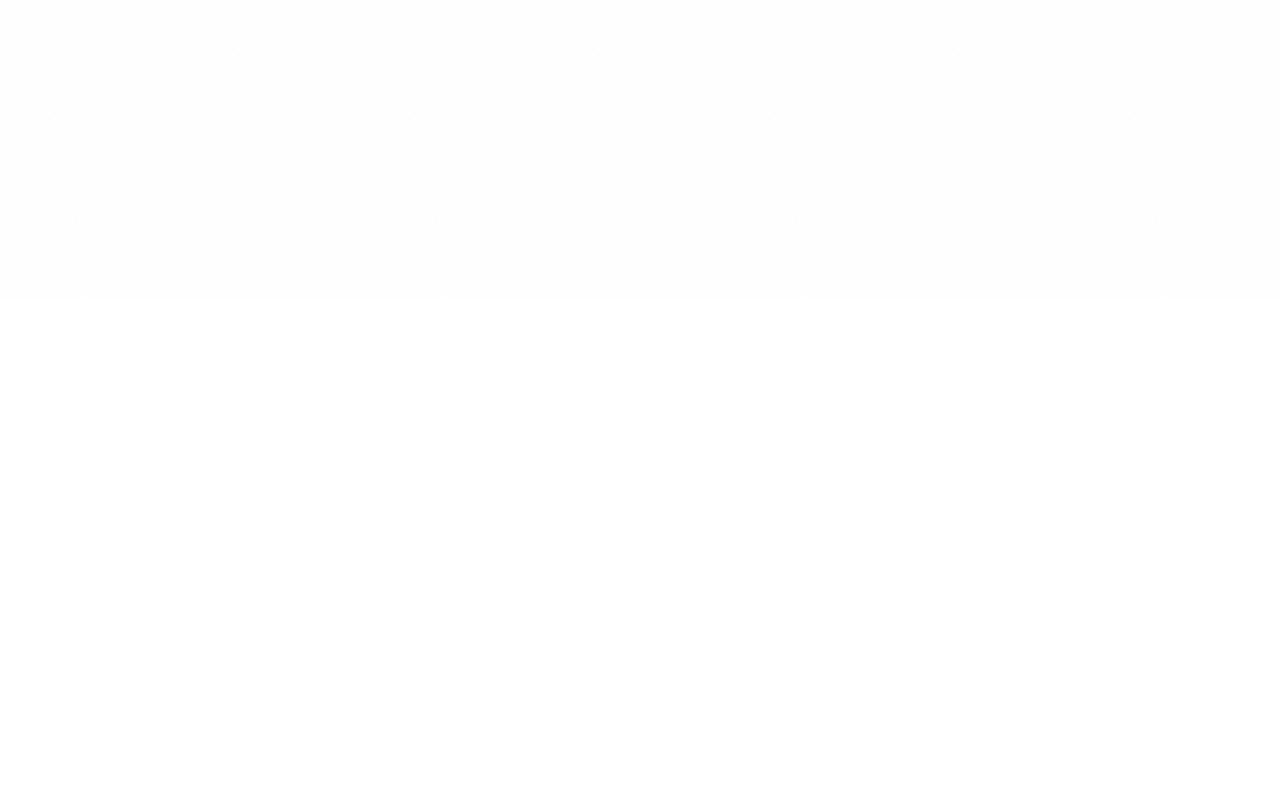
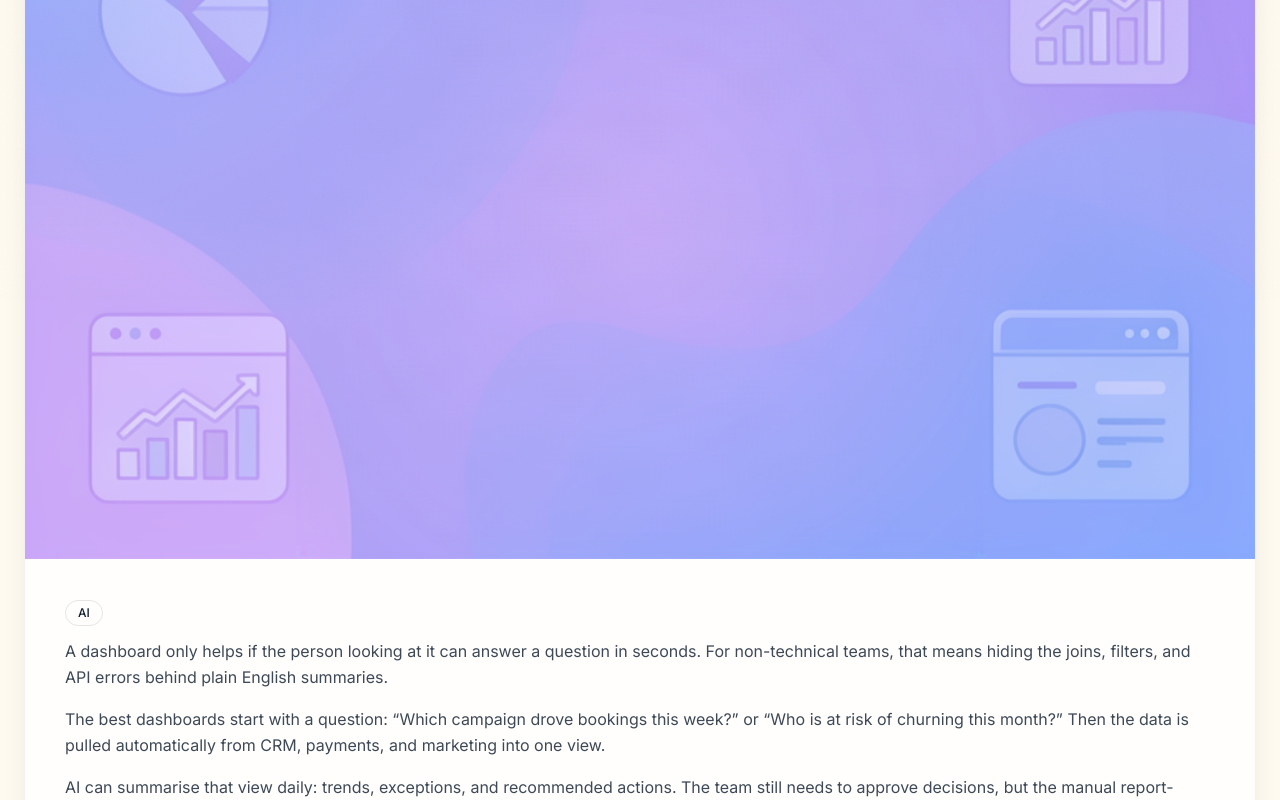
Before and after one commit to mehrdadie/xray-clone, a Next.js app: page /blog/ai-dashboards-non-technical-teams in a window 1280 px wide. Before the commit this address had no page. Shown: the part 500-1300 px from the top of the page. Before the commit the page ends 800 px from the top, so only its background shows below. Built offline with nearby package versions, Linux system fonts and the light colour scheme.

Commit message:
Add single-source blog posts and article pages

```diff
--- /dev/null
+++ b/app/blog/[slug]/page.tsx
@@ -0,0 +1,65 @@
+'use client';
+
+import PageShell from '../../components/PageShell';
+import Reveal from '../../components/Reveal';
+import Link from 'next/link';
+import Image from 'next/image';
+import { useParams } from 'next/navigation';
+import { getPostBySlug, blogPosts } from '../../lib/posts';
+
+export default function BlogPostPage() {
+  const params = useParams();
+  const slug = params?.slug as string;
+  const post = getPostBySlug(slug);
+  const currentIndex = blogPosts.findIndex((p) => p.slug === slug);
+  const prev = currentIndex > 0 ? blogPosts[currentIndex - 1] : null;
+  const next = currentIndex < blogPosts.length - 1 ? blogPosts[currentIndex + 1] : null;
+
+  if (!post) {
+    return (
+      <PageShell title="Article not found" subtitle="The article you are looking for does not exist.">
+        <div className="mx-auto max-w-7xl px-4 sm:px-6">
+          <Link href="/blog" className="inline-flex rounded-full border border-[var(--foreground)]/15 bg-white/60 backdrop-blur px-5 py-2.5 text-sm font-medium transition hover:bg-white/80 shadow-card">Back to Blog</Link>
+        </div>
+      </PageShell>
+    );
+  }
+
+  return (
+    <PageShell title={post.title} subtitle={post.desc}>
+      <section className="py-6 md:py-10">
+        <div className="mx-auto max-w-7xl px-4 sm:px-6">
+          <div className="rounded-3xl bg-white/80 backdrop-blur border border-black/5 overflow-hidden shadow-card">
+            <div className="aspect-video w-full overflow-hidden relative bg-gradient-to-br from-blue-50 to-indigo-100">
+              <Image src={post.image} alt={post.title} fill className="h-full w-full object-cover" priority />
+            </div>
+            <div className="p-5 sm:p-6 md:p-10">
+              <span className="inline-block rounded-full border border-black/10 px-3 py-1 text-xs font-medium mb-3">{post.tag}</span>
+              <div className="prose prose-slate max-w-none text-sm sm:text-base leading-relaxed text-[var(--foreground)]/80">
+                {post.body.split('\n\n').map((paragraph, i) => (
+                  <p key={i} className="mb-4 last:mb-0">{paragraph}</p>
+                ))}
+              </div>
+            </div>
+          </div>
+
+          <div className="mt-8 md:mt-10 flex flex-col sm:flex-row gap-3 sm:gap-4">
+            <Link href="/blog" className="inline-flex rounded-full border border-[var(--foreground)]/15 bg-white/60 backdrop-blur px-5 py-2.5 text-sm font-medium transition hover:bg-white/80 shadow-card">
+              ← Back to Blog
+            </Link>
+            {prev && (
+              <Link href={`/blog/${prev.slug}`} className="inline-flex rounded-full border border-[var(--foreground)]/15 bg-white/60 backdrop-blur px-5 py-2.5 text-sm font-medium transition hover:bg-white/80 shadow-card">
+                ← {prev.title}
+              </Link>
+            )}
+            {next && (
+              <Link href={`/blog/${next.slug}`} className="inline-flex rounded-full border border-[var(--foreground)]/15 bg-white/60 backdrop-blur px-5 py-2.5 text-sm font-medium transition hover:bg-white/80 shadow-card">
+                {next.title} →
+              </Link>
+            )}
+          </div>
+        </div>
+      </section>
+    </PageShell>
+  );
+}
--- a/app/blog/page.tsx
+++ b/app/blog/page.tsx
@@ -2,7 +2,9 @@
 
 import PageShell from '../components/PageShell';
 import Reveal from '../components/Reveal';
+import Link from 'next/link';
 import Image from 'next/image';
+import { blogPosts } from '../lib/posts';
 
 export default function BlogPage() {
   return (
@@ -12,19 +14,20 @@
     >
       <section className="py-6 md:py-10">
         <div className="mx-auto max-w-7xl px-4 sm:px-6 grid grid-cols-1 md:grid-cols-3 gap-5 md:gap-6">
-          {[
-            { tag: 'Integration', title: 'How to Connect Salesforce With Your Marketing Tools (Without a Developer)', image: '/assets/blog-1.png' },
-            { tag: 'Automation', title: 'Why Your CRM and Payment System Should Talk to Each Other', image: '/assets/blog-2.png' },
-            { tag: 'AI', title: 'Building AI Dashboards for Non-Technical Teams', image: '/assets/blog-3.png' },
-          ].map((post, i) => (
-            <Reveal key={post.title} delay={i * 0.08}>
+          {blogPosts.map((post, i) => (
+            <Reveal key={post.slug} delay={i * 0.08}>
               <article className="group rounded-3xl bg-white/80 backdrop-blur border border-black/5 overflow-hidden shadow-card transition-all duration-300 hover:shadow-card-hover hover:-translate-y-0.5">
                 <div className="aspect-video w-full overflow-hidden relative bg-gradient-to-br from-blue-50 to-indigo-100">
-                  <Image src={post.image} alt={post.title} fill className="h-full w-full object-cover transition duration-500 group-hover:scale-105" />
+                  <Image src={post.image} alt={post.title} fill className="h-full w-full object-cover transition duration-500 group-hover:scale-105" loading="lazy" />
                 </div>
                 <div className="p-5 md:p-6">
                   <span className="inline-block rounded-full border border-black/10 px-3 py-1 text-xs font-medium mb-3">{post.tag}</span>
                   <h3 className="text-base md:text-lg font-semibold leading-snug">{post.title}</h3>
+                  <p className="mt-2 text-sm text-[var(--foreground)]/65 leading-relaxed">{post.desc}</p>
+                  <Link href={`/blog/${post.slug}`} className="mt-4 inline-flex items-center gap-1.5 text-sm font-medium text-[var(--accent)] group/link">
+                    Read Article
+                    <span className="transition-transform group-hover/link:translate-x-0.5">→</span>
+                  </Link>
                 </div>
               </article>
             </Reveal>
--- /dev/null
+++ b/app/lib/posts.ts
@@ -0,0 +1,43 @@
+export type BlogPost = {
+  slug: string;
+  title: string;
+  tag: string;
+  image: string;
+  desc: string;
+  body: string;
+};
+
+export const blogPosts: BlogPost[] = [
+  {
+    slug: 'connect-salesforce-marketing-tools',
+    title: 'How to Connect Salesforce With Your Marketing Tools (Without a Developer)',
+    tag: 'Integration',
+    image: '/assets/blog-1.png',
+    desc: 'A practical guide to syncing Salesforce with GoHighLevel, Mailchimp, and other marketing platforms — no code required.',
+    body: 'If your sales team lives in Salesforce but your marketing team lives in Mailchimp, data tends to get stuck. The usual fix is hiring a developer. The easier fix is connecting the systems you already use with lightweight automation.\n\nStart with one workflow: when a lead is created in Salesforce, add them to the right Mailchimp list and update their status when they buy. That one flow removes duplicate data entry and gives marketing real visibility.\n\nTools like Zapier, Make, or n8n can do this without touching Salesforce metadata. The key is keeping the sync small, documented, and tested with sample records first.\n\nOnce that works, you can expand to lead scoring, event-triggered emails, and revenue reporting without rebuilding everything.',
+  },
+  {
+    slug: 'crm-payments-should-talk',
+    title: 'Why Your CRM and Payment System Should Talk to Each Other',
+    tag: 'Automation',
+    image: '/assets/blog-2.png',
+    desc: 'Disconnected CRM and billing means lost revenue and wasted hours. Here is how to fix it with tools you already have.',
+    body: 'Most UK businesses store customer data in one system and payment records in another. That sounds harmless until someone asks: “How many people paid but never got a welcome email?” or “Which campaigns actually produced revenue?”\n\nThe missing link is usually a simple sync: payment status → CRM, CRM customer type → billing notes, failed payment → support task. That removes the spreadsheet reconciliation that eats hours every week.\n\nFor property trainers, course providers, and subscription businesses, this also reduces churn. When billing and CRM agree, your team can act on the same truth instead of guessing.',
+  },
+  {
+    slug: 'ai-dashboards-non-technical-teams',
+    title: 'Building AI Dashboards for Non-Technical Teams',
+    tag: 'AI',
+    image: '/assets/blog-3.png',
+    desc: 'How UK businesses use AI-powered dashboards to turn raw data from multiple systems into clear, actionable decisions.',
+    body: 'A dashboard only helps if the person looking at it can answer a question in seconds. For non-technical teams, that means hiding the joins, filters, and API errors behind plain English summaries.\n\nThe best dashboards start with a question: “Which campaign drove bookings this week?” or “Who is at risk of churning this month?” Then the data is pulled automatically from CRM, payments, and marketing into one view.\n\nAI can summarise that view daily: trends, exceptions, and recommended actions. The team still needs to approve decisions, but the manual report-writing disappears.',
+  },
+];
+
+export function getPostBySlug(slug: string) {
+  return blogPosts.find((post) => post.slug === slug);
+}
+
+export function getAllSlugs() {
+  return blogPosts.map((post) => post.slug);
+}
--- a/app/page.tsx
+++ b/app/page.tsx
@@ -6,6 +6,7 @@
 import SiteFooter from './components/SiteFooter';
 import Link from 'next/link';
 import Image from 'next/image';
+import { blogPosts } from './lib/posts';
 
 const metrics = [
   { value: '50+', label: 'Systems Connected' },
@@ -20,21 +21,18 @@
       "DataLift connected our Salesforce, GoHighLevel, and Chargebee so everything just works. Our sales team no longer wastes hours copying data between systems. It's all automated, and we can see everything on one dashboard.",
     author: 'Operations Manager',
     title: 'Property Training Company, Essex',
-    image: '/assets/testimonial-kelsey.png',
   },
   {
     quote:
       "We had disconnected systems everywhere — CRM, marketing, payments, spreadsheets. DataLift built a central dashboard and automated the data flow. Our team now focuses on selling, not admin.",
     author: 'Sales Director',
     title: 'Education Company, UK',
-    image: '/assets/testimonial-karan.png',
   },
   {
     quote:
       'The dashboards DataLift built give us real-time visibility into bookings, revenue, and student progress — all pulled from Salesforce and Chargebee automatically. It changed how we make decisions.',
     author: 'Managing Director',
     title: 'Trading Education Company, London',
-    image: '/assets/testimonial-michelle.png',
   },
 ];
 
@@ -62,27 +60,6 @@
 
 const heroTools = ['Salesforce', 'GoHighLevel', 'Chargebee', 'Google Sheets', 'n8n', 'Stripe'];
 const allTools = ['Salesforce', 'GoHighLevel', 'Chargebee', 'Google Sheets', 'n8n', 'Stripe', 'Zapier', 'Mailchimp'];
-
-const blogPosts = [
-  {
-    title: 'How to Connect Salesforce With Your Marketing Tools (Without a Developer)',
-    tag: 'Integration',
-    image: '/assets/blog-1.png',
-    desc: 'A practical guide to syncing Salesforce with GoHighLevel, Mailchimp, and other marketing platforms — no code required.',
-  },
-  {
-    title: 'Why Your CRM and Payment System Should Talk to Each Other',
-    tag: 'Automation',
-    image: '/assets/blog-2.png',
-    desc: 'Disconnected CRM and billing means lost revenue and wasted hours. Here is how to fix it with tools you already have.',
-  },
-  {
-    title: 'Building AI Dashboards for Non-Technical Teams',
-    tag: 'AI',
-    image: '/assets/blog-3.png',
-    desc: 'How UK businesses use AI-powered dashboards to turn raw data from multiple systems into clear, actionable decisions.',
-  },
-];
 
 function ToolBadge({ name, size = 'md' }: { name: string; size?: 'sm' | 'md' }) {
   const imgSrc = toolImageMap[name];
@@ -426,7 +403,7 @@
                         <span className="inline-block rounded-full border border-black/10 px-3 py-1 text-xs font-medium mb-3">{post.tag}</span>
                         <h3 className="text-base md:text-lg font-semibold leading-snug">{post.title}</h3>
                         <p className="mt-2 text-sm text-[var(--foreground)]/65 leading-relaxed">{post.desc}</p>
-                        <a href="/blog" className="mt-4 inline-flex items-center gap-1.5 text-sm font-medium text-[var(--accent)] group/link">
+                        <a href={`/blog/${post.slug}`} className="mt-4 inline-flex items-center gap-1.5 text-sm font-medium text-[var(--accent)] group/link">
                           Read Article
                           <span className="transition-transform group-hover/link:translate-x-0.5">→</span>
                         </a>
```
